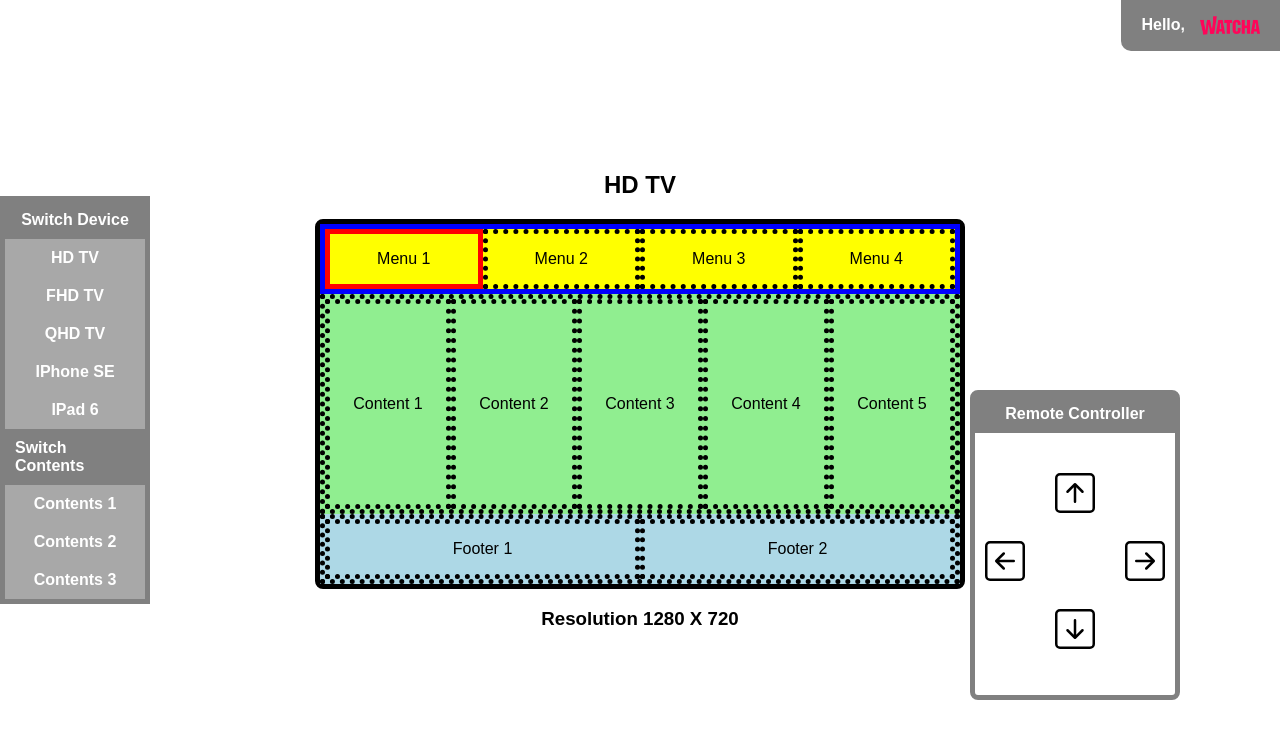
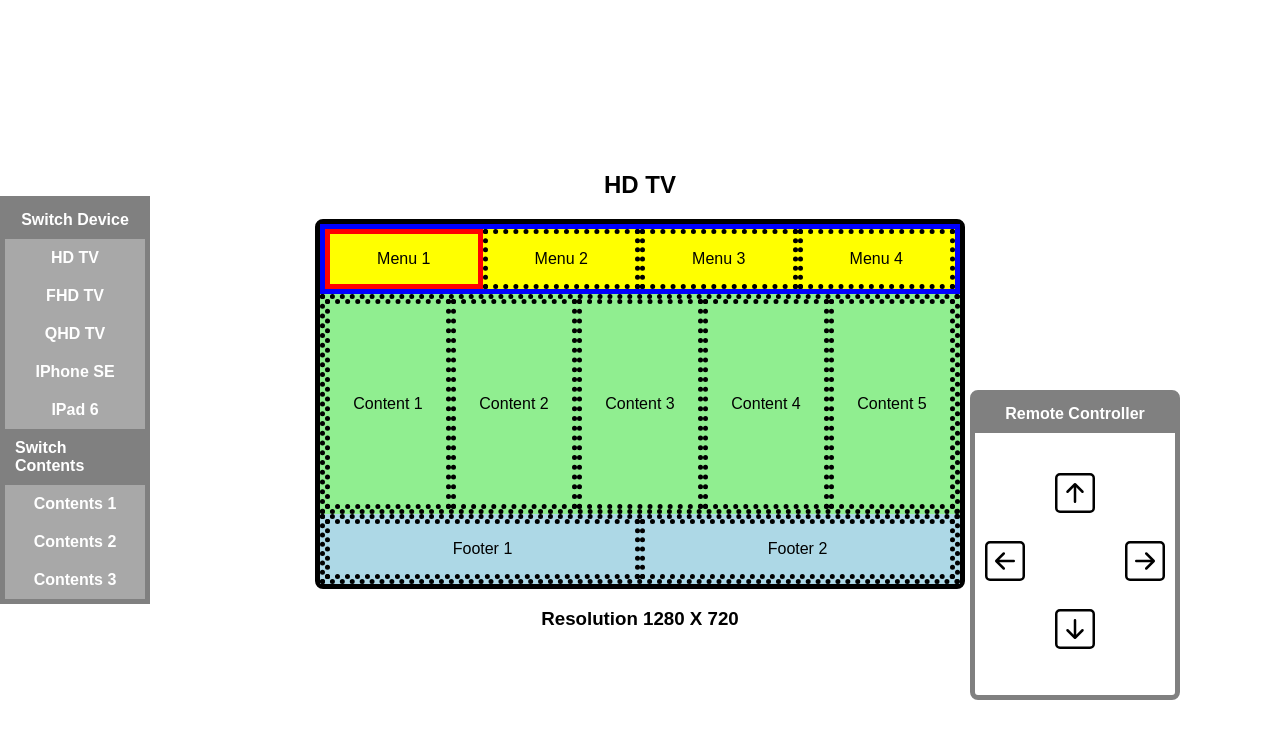
Before and after one commit to peppermintc/tv-focus-control, a React (Create React App) app: page /hd in a window 1280 px wide. Shown: the top 738 px of the page. Built offline with nearby package versions, Linux system fonts and the light colour scheme.

Commit message:
[삭제] HelloWatch 컴포넌트 제거

```diff
--- a/src/App.tsx
+++ b/src/App.tsx
@@ -7,7 +7,6 @@ import { Navigate, Route, Routes } from "react-router-dom";
 import NavigationBar from "./components/common/NavigationBar";
 import { useState } from "react";
 import { VALUE_ARRAYS } from "./data";
-import HelloWatcha from "./components/common/HelloWatcha";
 
 const App = () => {
   const [valueArrayIndex, setValueArrayIndex] = useState<number>(0);
@@ -28,7 +27,6 @@ const App = () => {
         />
         <Route path="/ipad" element={<IPad6Page valueArray={valueArray} />} />
       </Routes>
-      <HelloWatcha />
     </>
   );
 };
--- a/src/components/common/HelloWatcha.tsx
+++ /dev/null
@@ -1,32 +0,0 @@
-import styled from "styled-components";
-import WatchLogo from "../../img/watchaLogo.png";
-
-const HelloWatchContainer = styled.div`
-  background-color: gray;
-  position: fixed;
-  top: 0;
-  right: 0;
-  display: flex;
-  justify-content: center;
-  align-items: center;
-  color: white;
-  font-weight: 700;
-  gap: 15px;
-  padding: 10px 20px;
-  border-radius: 0px 0px 0px 10px;
-`;
-
-const LogoImg = styled.img`
-  width: 60px;
-`;
-
-const HelloWatcha = () => {
-  return (
-    <HelloWatchContainer>
-      Hello,
-      <LogoImg src={WatchLogo} alt="logo" />
-    </HelloWatchContainer>
-  );
-};
-
-export default HelloWatcha;
```
Also changed, not shown: src/img/watchaLogo.png (deleted).
